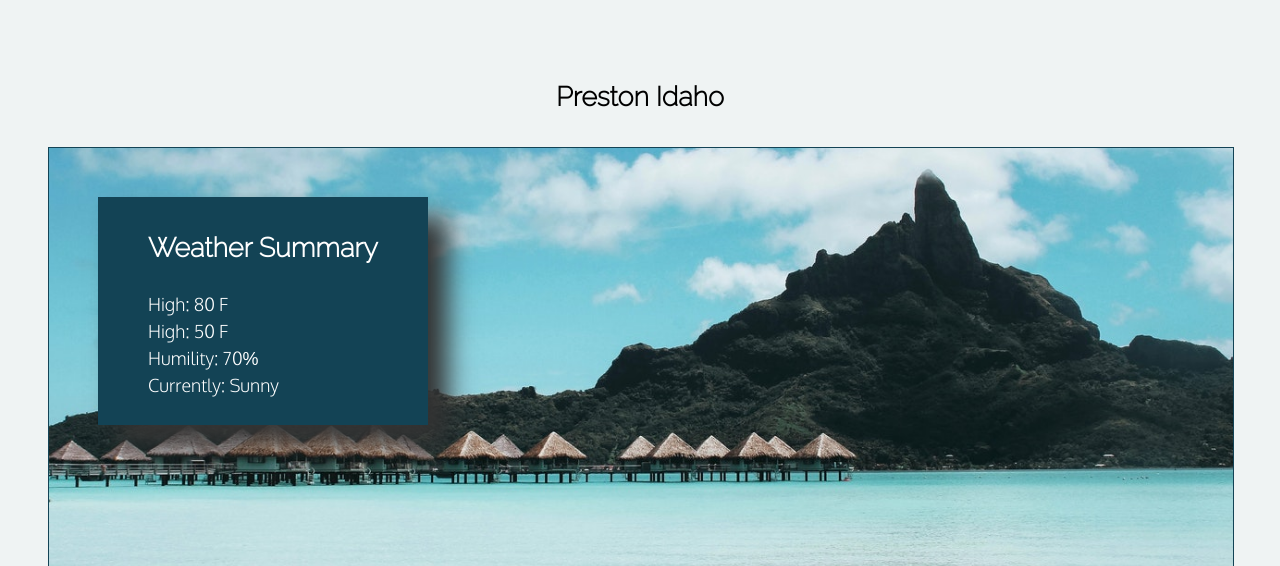
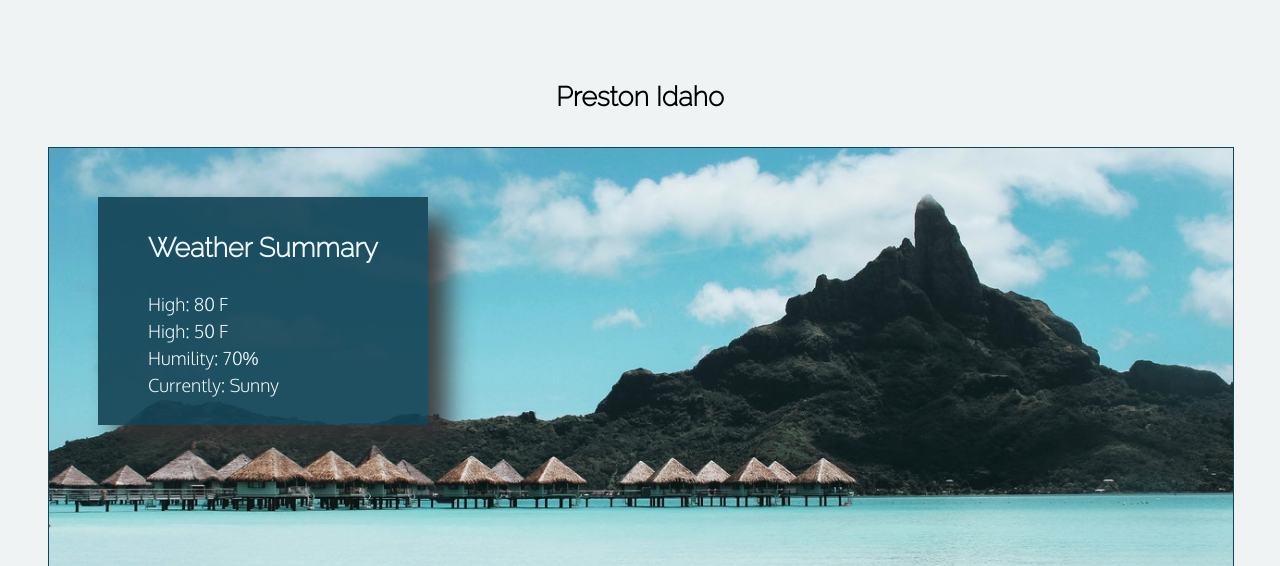
Before and after one commit to rodrigues-lds/rodrigues-lds.github.io, a plain HTML site: page lesson5/preston-5.html in a window 1280 px wide. Shown: the part 234-800 px from the top of the page. Drawn offline with nearby package versions, Linux system fonts and the light colour scheme.

Commit message:
Improvement | Weather Summary opacity applied for large screen

```diff
--- a/lesson5/css/large.css
+++ b/lesson5/css/large.css
@@ -41,7 +41,7 @@
     .herodiv {
       position: relative;
       width: 100%;
-      height: 500px;
+      height: 550px;
     }
 
     .weathersummary {
@@ -49,6 +49,7 @@
       top: 50px;
       left: 50px;
       box-shadow: 20px 20px 25px rgb(51, 51, 51);
+      opacity: 90%;
     }
 
     .hero-ph {
```
